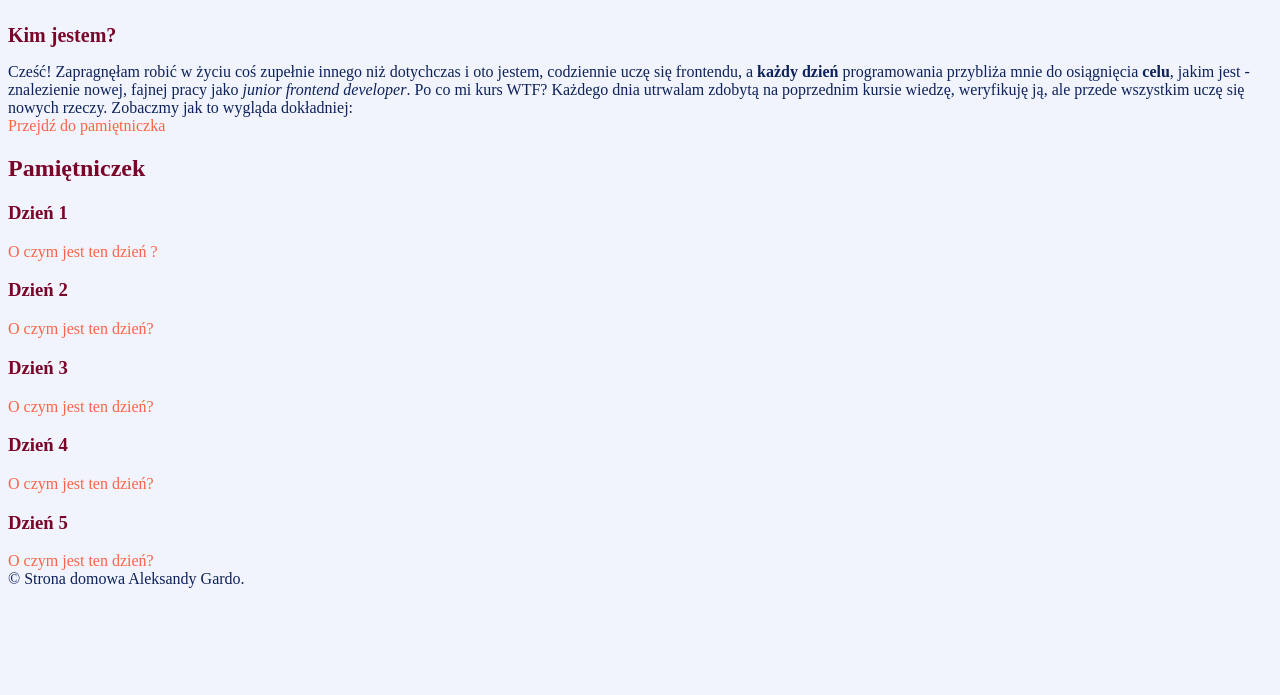
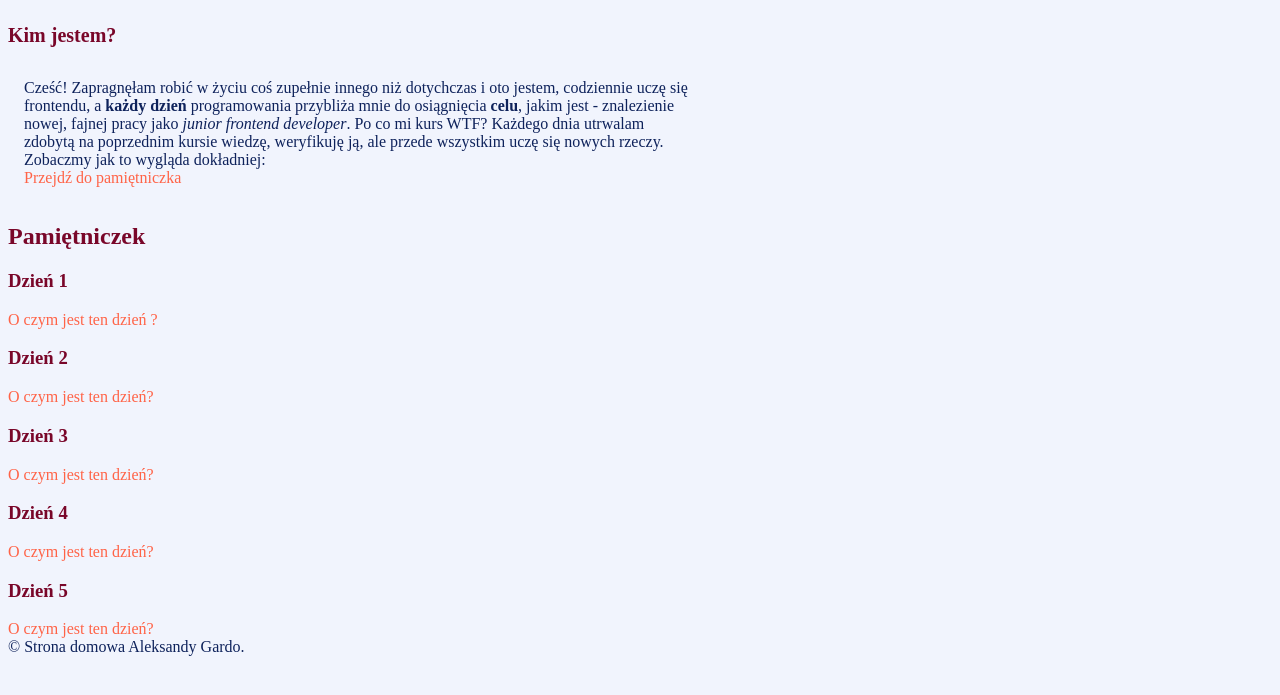
Before and after one commit to Atanvarde/homepage, a plain HTML site: page index.html in a window 1280 px wide. Shown: the part 103-798 px from the top of the page. Drawn offline with Linux system fonts and the light colour scheme.

Commit message:
feat: padding

```diff
--- a/style.css
+++ b/style.css
@@ -11,6 +11,12 @@ body {
 
 .aboutMeInfo {
     color: #0E225B;
+    padding: 16px;
+}
+
+.aboutMeSection {
+    width:100%;
+    max-width: 700px;
 }
 
 .aboutMeHeader {
@@ -45,6 +51,7 @@ a:hover {
 
 .aboutDaysInfo {
     color:#0E225B;
+    padding: 0 0 10px 16px;
 }
 .footer {
     color: #0E225B;
```
